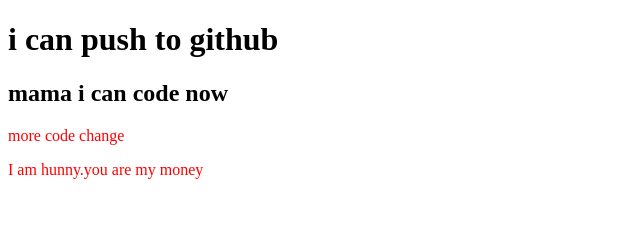
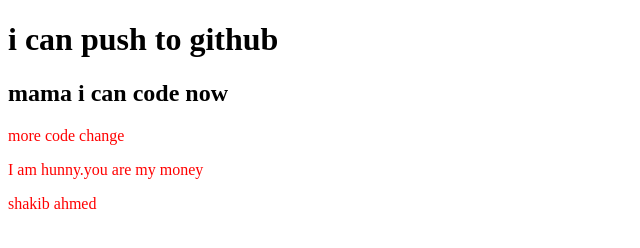
Before and after one commit to shakibahmed11/my-second-repo, a plain HTML site: page index.html in a window 1280 px wide. Shown: the whole page, without its empty margins (0-640 px from the left). Drawn offline with Linux system fonts and the light colour scheme.

Commit message:
added paragrap

```diff
--- a/index.html
+++ b/index.html
@@ -13,5 +13,6 @@
       <p>more code change</p>
       <p>I am hunny.you are my money
       </p>
+      <p>shakib ahmed</p>
 </body>
 </html>
```
